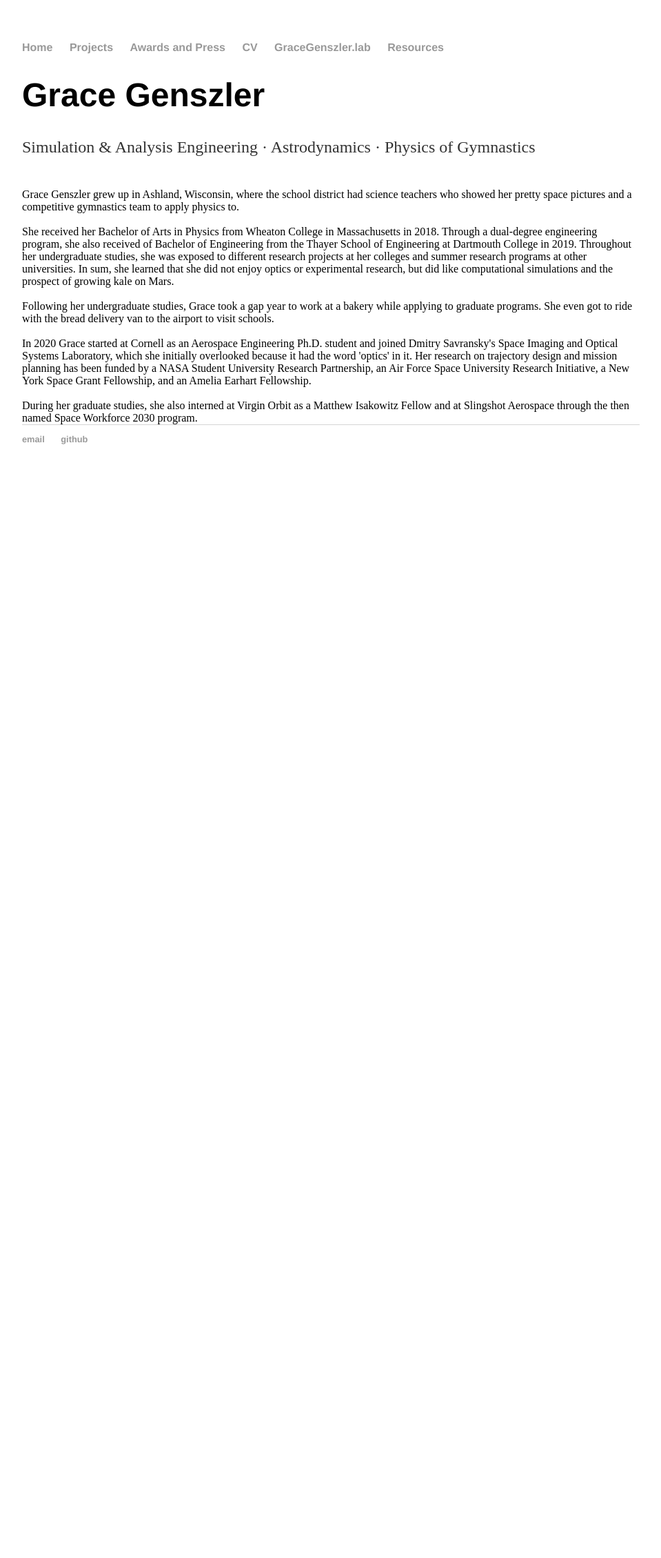
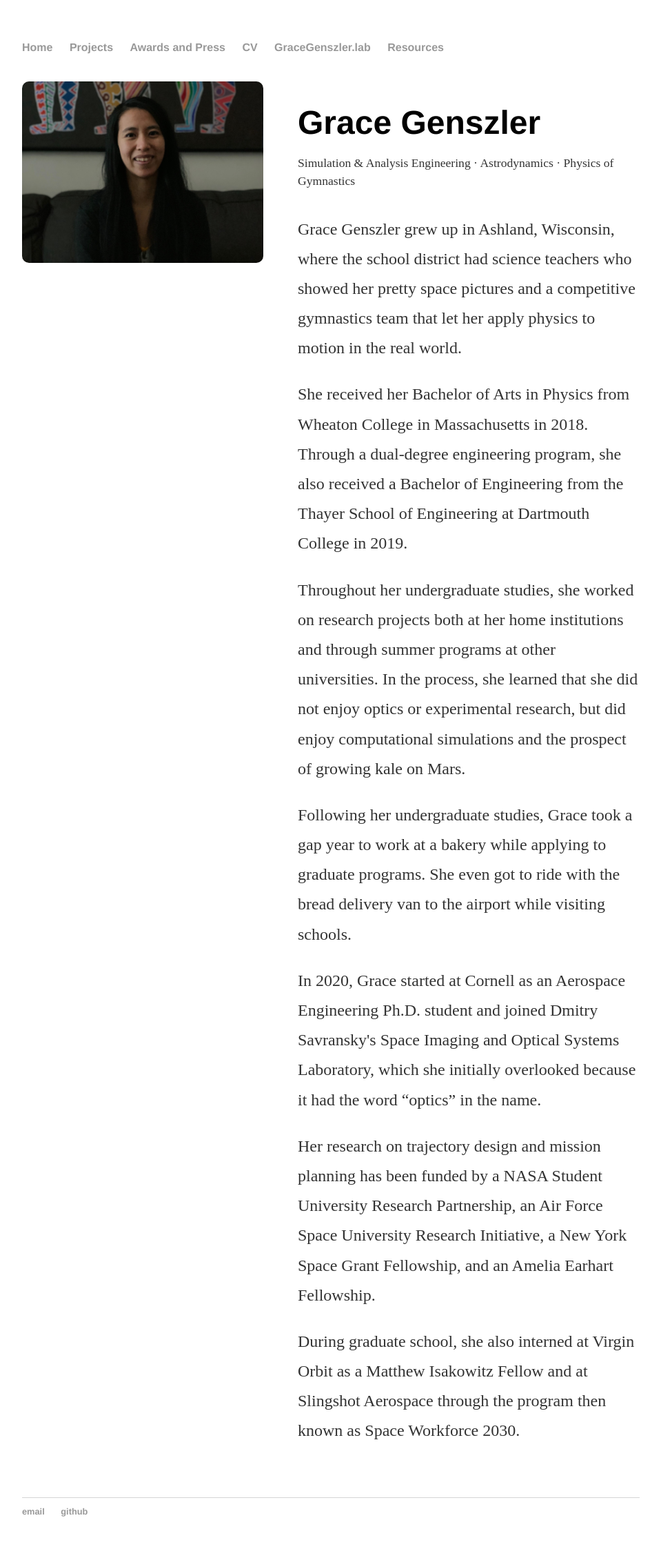
Before and after one commit to ggenszler/ggenszler.github.io, a Jekyll site: the page built from index.html, in a window 1280 px wide. Shown: the whole page at 69% size, without its empty margins (160-1119 px from the left). Built offline with Jekyll 4.4.1, drawn with Linux system fonts in a browser that asks for light colours; before the commit the page ends 900 px from its top, so only the background shows below that.

Commit message:
Update index.html

```diff
--- a/index.html
+++ b/index.html
@@ -2,17 +2,151 @@
 layout: default
 title: Grace Genszler
 ---
-<div class="blurb">
-	<h1>Grace Genszler</h1>
-	<p>Simulation & Analysis Engineering &middot; Astrodynamics &middot; Physics of Gymnastics</p>
-</div><!-- /.blurb -->
 
-<br>Grace Genszler grew up in Ashland, Wisconsin, where the school district had science teachers who showed her pretty space pictures and a competitive gymnastics team to apply physics to.
-<br>
-<br>She received her Bachelor of Arts in Physics from Wheaton College in Massachusetts in 2018. Through a dual-degree engineering program, she also received of Bachelor of Engineering from the Thayer School of Engineering at Dartmouth College in 2019. Throughout her undergraduate studies, she was exposed to different research projects at her colleges and summer research programs at other universities. In sum, she learned that she did not enjoy optics or experimental research, but did like computational simulations and the prospect of growing kale on Mars.
-<br>
-<br>Following her undergraduate studies, Grace took a gap year to work at a bakery while applying to graduate programs. She even got to ride with the bread delivery van to the airport to visit schools.
-<br>
-<br>In 2020 Grace started at Cornell as an Aerospace Engineering Ph.D. student and joined Dmitry Savransky's Space Imaging and Optical Systems Laboratory, which she initially overlooked because it had the word 'optics' in it. Her research on trajectory design and mission planning has been funded by a NASA Student University Research Partnership, an Air Force Space University Research Initiative, a New York Space Grant Fellowship, and an Amelia Earhart Fellowship.
-<br>
-<br>During her graduate studies, she also interned at Virgin Orbit as a Matthew Isakowitz Fellow and at Slingshot Aerospace through the then named Space Workforce 2030 program.
+<style>
+  .intro-section {
+    display: flex;
+    align-items: flex-start;
+    gap: 50px;
+
+    margin-top: 40px;
+    margin-bottom: 50px;
+  }
+
+  /* Left image */
+  .intro-image {
+    flex: 0 0 350px;
+    max-width: 350px;
+  }
+
+  .intro-image img {
+    width: 100%;
+    height: auto;
+    display: block;
+    border-radius: 10px;
+  }
+
+  /* Right text content */
+  .intro-content {
+    flex: 1;
+  }
+
+  .intro-content .blurb {
+    margin-bottom: 30px;
+  }
+
+  .intro-content h1 {
+    margin-bottom: 10px;
+  }
+
+  .intro-content p.subtitle {
+    font-size: 1.1em;
+    line-height: 1.5;
+    margin-bottom: 35px;
+  }
+
+  .bio-text p {
+    line-height: 1.8;
+    margin-bottom: 24px;
+  }
+
+  /* Mobile layout */
+  @media (max-width: 900px) {
+    .intro-section {
+      flex-direction: column;
+    }
+
+    .intro-image {
+      max-width: 100%;
+    }
+  }
+</style>
+
+<div class="intro-section">
+
+  <!-- Left Image -->
+  <div class="intro-image">
+    <img src="/images/headshot1.jpeg"
+         alt="Grace Genszler">
+  </div>
+
+  <!-- Right Content -->
+  <div class="intro-content">
+
+    <div class="blurb">
+      <h1>Grace Genszler</h1>
+
+      <p class="subtitle">
+        Simulation & Analysis Engineering &middot;
+        Astrodynamics &middot;
+        Physics of Gymnastics
+      </p>
+    </div><!-- /.blurb -->
+
+    <div class="bio-text">
+
+      <p>
+        Grace Genszler grew up in Ashland, Wisconsin,
+        where the school district had science teachers
+        who showed her pretty space pictures and a
+        competitive gymnastics team that let her apply
+        physics to motion in the real world.
+      </p>
+
+      <p>
+        She received her Bachelor of Arts in Physics
+        from Wheaton College in Massachusetts in 2018.
+        Through a dual-degree engineering program,
+        she also received a Bachelor of Engineering
+        from the Thayer School of Engineering at
+        Dartmouth College in 2019.
+      </p>
+
+      <p>
+        Throughout her undergraduate studies, she
+        worked on research projects both at her home
+        institutions and through summer programs at
+        other universities. In the process, she learned
+        that she did not enjoy optics or experimental
+        research, but did enjoy computational simulations
+        and the prospect of growing kale on Mars.
+      </p>
+
+      <p>
+        Following her undergraduate studies, Grace
+        took a gap year to work at a bakery while
+        applying to graduate programs. She even got
+        to ride with the bread delivery van to the
+        airport while visiting schools.
+      </p>
+
+      <p>
+        In 2020, Grace started at Cornell as an
+        Aerospace Engineering Ph.D. student and joined
+        Dmitry Savransky's Space Imaging and Optical
+        Systems Laboratory, which she initially
+        overlooked because it had the word “optics”
+        in the name.
+      </p>
+
+      <p>
+        Her research on trajectory design and mission
+        planning has been funded by a NASA Student
+        University Research Partnership, an Air Force
+        Space University Research Initiative, a
+        New York Space Grant Fellowship, and an
+        Amelia Earhart Fellowship.
+      </p>
+
+      <p>
+        During graduate school, she also interned
+        at Virgin Orbit as a Matthew Isakowitz Fellow
+        and at Slingshot Aerospace through the program
+        then known as Space Workforce 2030.
+      </p>
+
+    </div>
+
+  </div>
+
+</div>
```
